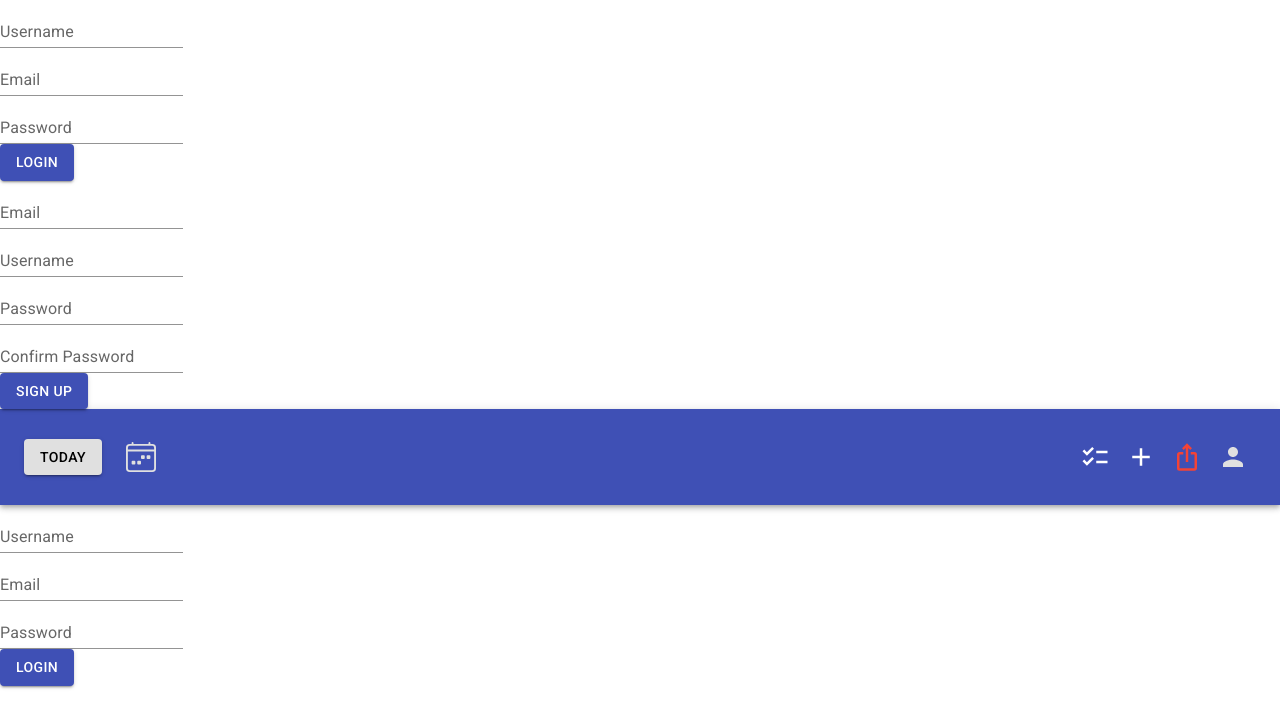
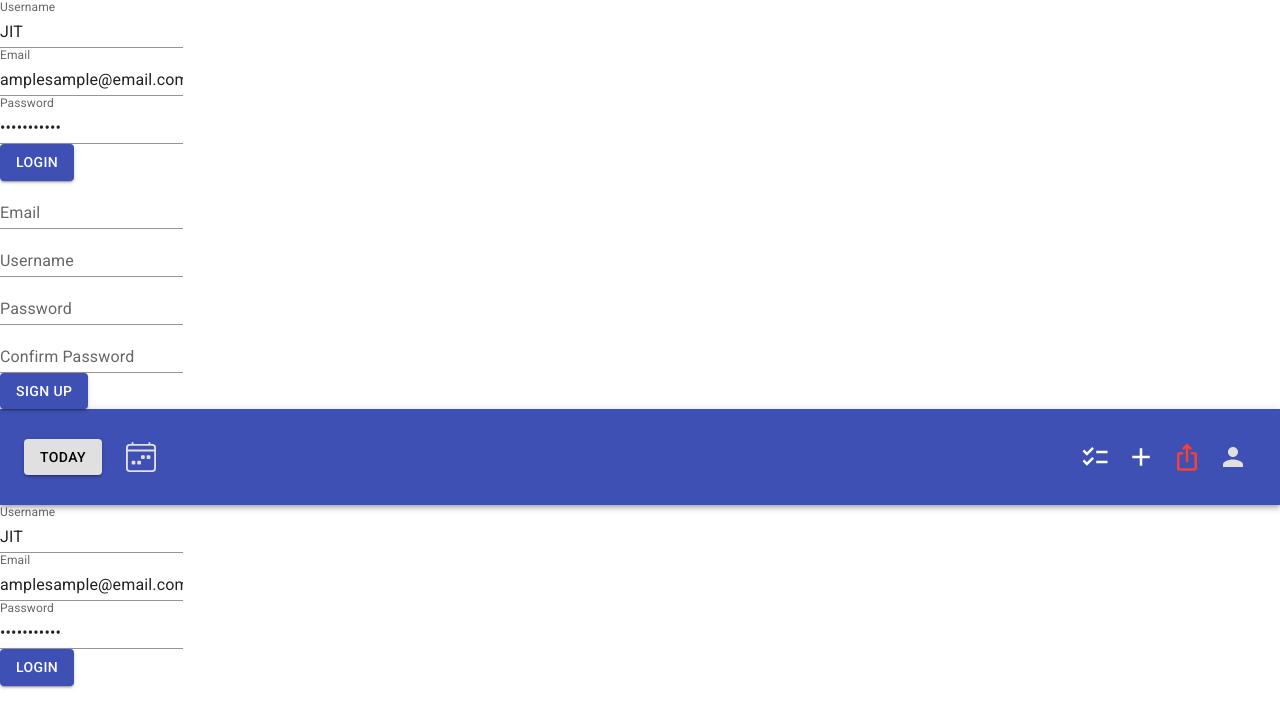
Before and after one commit to rpp34-boc-caspian/Puffin, a React (Create React App) app: page /login in a window 1280 px wide. Shown: the top 728 px of the page. Built offline with nearby package versions, Linux system fonts and the light colour scheme.

Commit message:
Creating and reading cookies now

```diff
--- a/package.json
+++ b/package.json
@@ -22,9 +22,12 @@
     "@types/react-dom": "^18.0.6",
     "axios": "^0.27.2",
     "bcrypt": "^5.0.1",
+    "cookie-parser": "^1.4.6",
     "date-fns": "^2.28.0",
     "express": "^4.18.1",
     "install": "^0.13.0",
+    "js-cookie": "^3.0.1",
+    "jsonwebtoken": "^8.5.1",
     "moment": "^2.29.4",
     "npm": "^8.14.0",
     "pg": "^8.7.3",
@@ -36,6 +39,7 @@
     "react-router-dom": "^6.3.0",
     "react-scripts": "5.0.1",
     "typescript": "^4.7.4",
+    "util": "^0.12.4",
     "web-vitals": "^2.1.4"
   },
   "scripts": {
@@ -64,6 +68,8 @@
     ]
   },
   "devDependencies": {
+    "@types/js-cookie": "^3.0.2",
+    "@types/jsonwebtoken": "^8.5.8",
     "@types/react-big-calendar": "^0.38.1"
   }
 }
--- a/src/authentication/login.tsx
+++ b/src/authentication/login.tsx
@@ -1,4 +1,5 @@
 import { useState } from 'react';
+import Cookies from 'js-cookie';
 import axios from 'axios';
 
 import TextField from "@mui/material/TextField";
@@ -6,18 +7,29 @@ import Button from '@mui/material/Button';
 import Alert from '@mui/material/Alert';
 
 function Login() {
-  const [username, setUsername] = useState('');
-  const [email, setEmail] = useState('');
-  const [password, setPassword] = useState('');
+  const [username, setUsername] = useState('JIT');
+  const [email, setEmail] = useState('amplesample@email.com');
+  const [password, setPassword] = useState('password123');
 
   const [loginError, setLoginError] = useState(false);
   const [serverError, setServerError] = useState(false);
+
+  function eatCookies() {
+    let cooked = Cookies.get('token');
+
+    axios.get(`/verify/${cooked}`)
+    .then((uncooked) => {
+      console.log(uncooked.data);
+    })
+  };
 
   function handleLogin() {
     console.log(`Username is '${username}'. Email is ${email} Password is '${password}'.`);
 
     setLoginError(false);
     setServerError(false);
+
+    eatCookies();
 
     axios.post('/login', {
       username: username,
```
Also changed, not shown: 2 other files (tests, documents, lock files or other folders).
